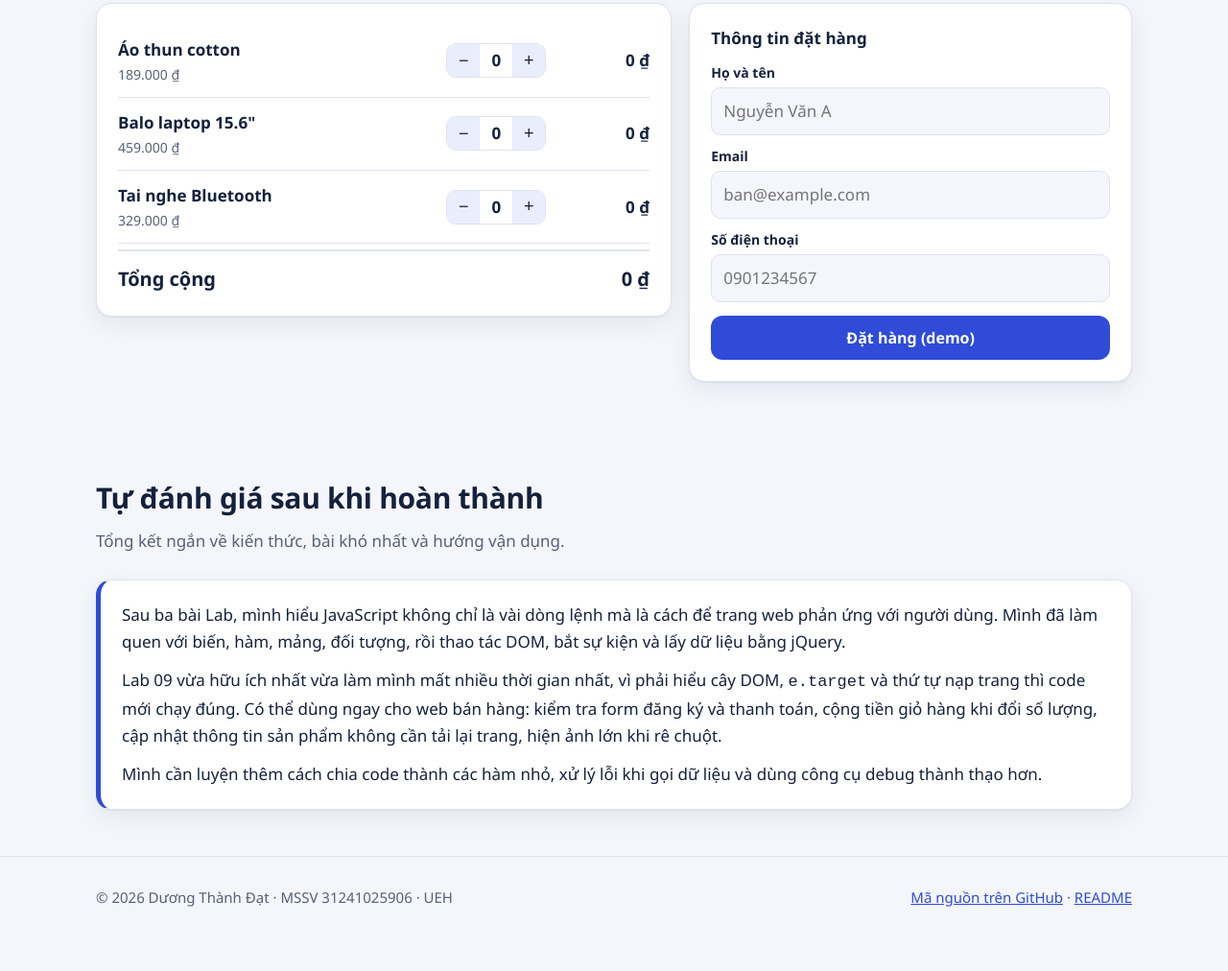
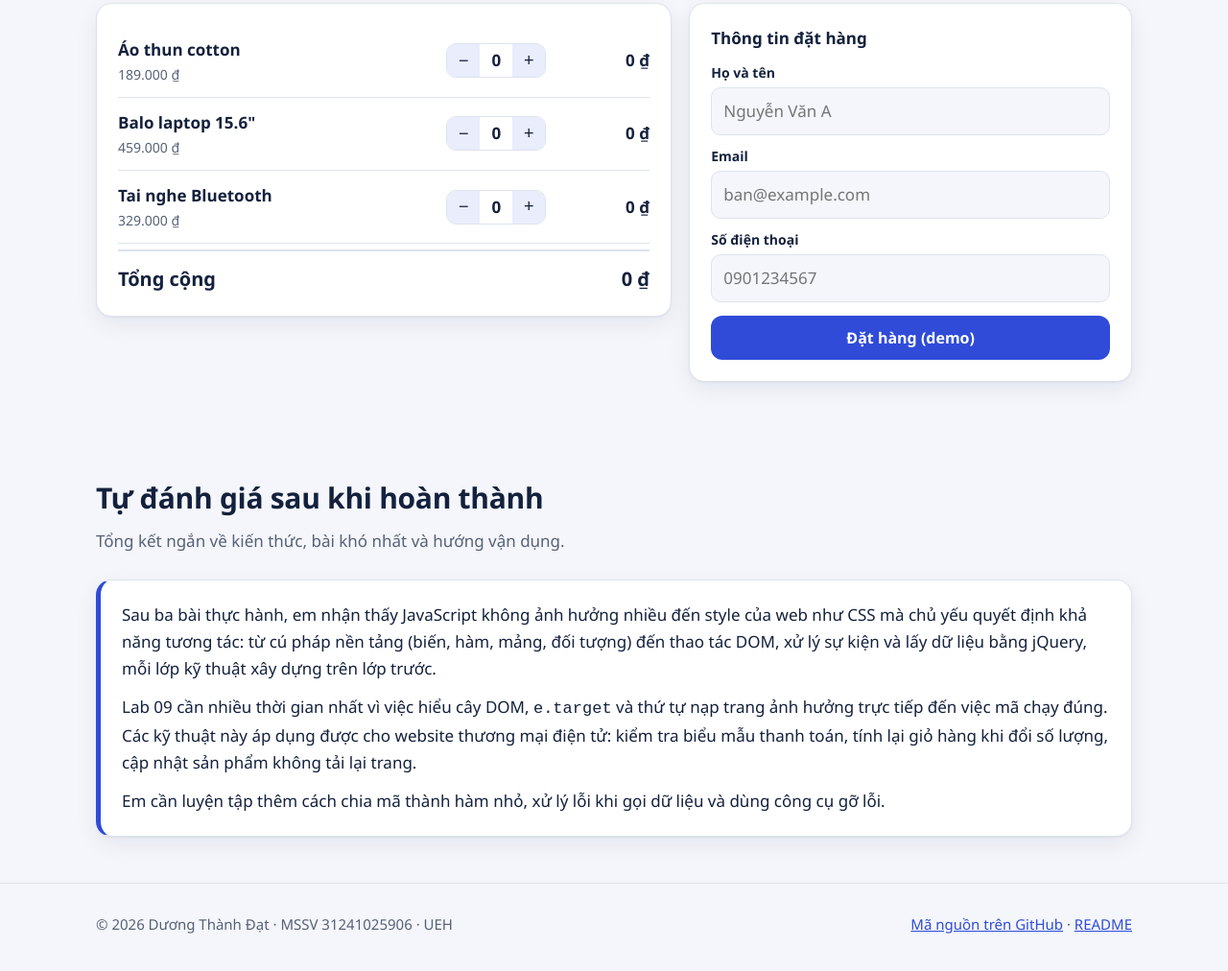
Before and after one commit to Dat-906/Dat-906.github.io, a plain HTML site: page JavaScript-Labs/index.html in a window 1280 px wide. Shown: the part 2640-3652 px from the top of the page at 96% size. Drawn offline with Linux system fonts and the light colour scheme.

Commit message:
Update self-assessment and AI usage

```diff
--- a/JavaScript-Labs/index.html
+++ b/JavaScript-Labs/index.html
@@ -204,9 +204,9 @@
         <h2>Tự đánh giá sau khi hoàn thành</h2>
         <p class="sub">Tổng kết ngắn về kiến thức, bài khó nhất và hướng vận dụng.</p>
         <div class="card quote">
-          <p>Sau ba bài Lab, mình hiểu JavaScript không chỉ là vài dòng lệnh mà là cách để trang web phản ứng với người dùng. Mình đã làm quen với biến, hàm, mảng, đối tượng, rồi thao tác DOM, bắt sự kiện và lấy dữ liệu bằng jQuery.</p>
-          <p>Lab 09 vừa hữu ích nhất vừa làm mình mất nhiều thời gian nhất, vì phải hiểu cây DOM, <code>e.target</code> và thứ tự nạp trang thì code mới chạy đúng. Có thể dùng ngay cho web bán hàng: kiểm tra form đăng ký và thanh toán, cộng tiền giỏ hàng khi đổi số lượng, cập nhật thông tin sản phẩm không cần tải lại trang, hiện ảnh lớn khi rê chuột.</p>
-          <p>Mình cần luyện thêm cách chia code thành các hàm nhỏ, xử lý lỗi khi gọi dữ liệu và dùng công cụ debug thành thạo hơn.</p>
+          <p>Sau ba bài thực hành, em nhận thấy JavaScript không ảnh hưởng nhiều đến style của web như CSS mà chủ yếu quyết định khả năng tương tác: từ cú pháp nền tảng (biến, hàm, mảng, đối tượng) đến thao tác DOM, xử lý sự kiện và lấy dữ liệu bằng jQuery, mỗi lớp kỹ thuật xây dựng trên lớp trước.</p>
+          <p>Lab 09 cần nhiều thời gian nhất vì việc hiểu cây DOM, <code>e.target</code> và thứ tự nạp trang ảnh hưởng trực tiếp đến việc mã chạy đúng. Các kỹ thuật này áp dụng được cho website thương mại điện tử: kiểm tra biểu mẫu thanh toán, tính lại giỏ hàng khi đổi số lượng, cập nhật sản phẩm không tải lại trang.</p>
+          <p>Em cần luyện tập thêm cách chia mã thành hàm nhỏ, xử lý lỗi khi gọi dữ liệu và dùng công cụ gỡ lỗi.</p>
         </div>
       </div>
     </section>
```
Also changed, not shown: 1 other file.
